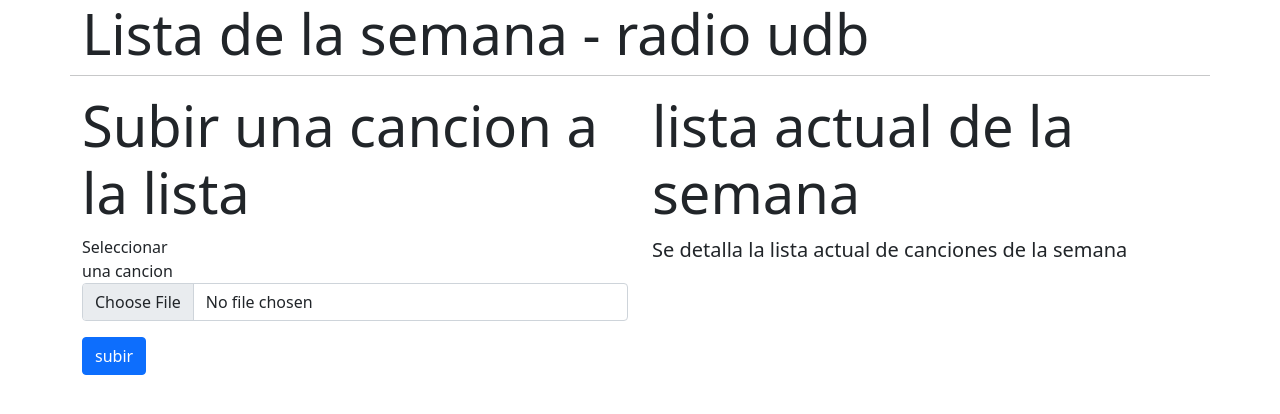
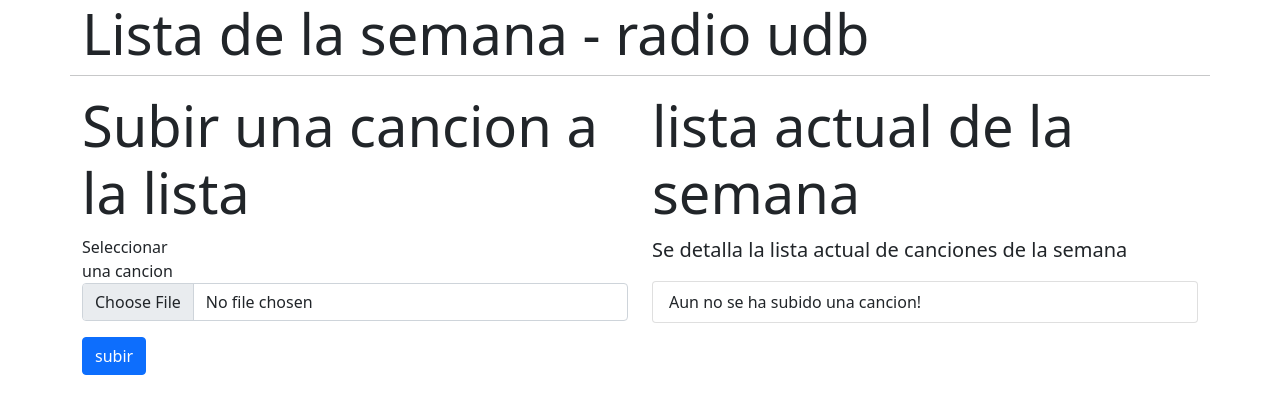
Before and after one commit to EdwinRos/DSS_Catedra, a PHP site: page /administrarListaSemana.php in a window 1280 px wide. Shown: the top 414 px of the page. Run offline with PHP 8.4, Linux system fonts and the light colour scheme.

Commit message:
correccion

```diff
--- a/administracion/administracionViews/ListaSemanaView.php
+++ b/administracion/administracionViews/ListaSemanaView.php
@@ -18,11 +18,16 @@ class ListaSemanaView extends AdministracionModel
     {
         $results = $this->obtenerCancionesActualesSemana();
         echo "<ul class='list-group'>";
-        for ($i =2 ; $i < count($results) ; $i++) {
-            echo "<li class='list-group-item'> $results[$i] <button href='administr' class='btn btn-danger float-end'><svg xmlns='http://www.w3.org/2000/svg' width='16' height='16' fill='currentColor' class='bi bi-trash3' viewBox='0 0 16 16'>
-                  <path d='M6.5 1h3a.5.5 0 0 1 .5.5v1H6v-1a.5.5 0 0 1 .5-.5ZM11 2.5v-1A1.5 1.5 0 0 0 9.5 0h-3A1.5 1.5 0 0 0 5 1.5v1H2.506a.58.58 0 0 0-.01 0H1.5a.5.5 0 0 0 0 1h.538l.853 10.66A2 2 0 0 0 4.885 16h6.23a2 2 0 0 0 1.994-1.84l.853-10.66h.538a.5.5 0 0 0 0-1h-.995a.59.59 0 0 0-.01 0H11Zm1.958 1-.846 10.58a1 1 0 0 1-.997.92h-6.23a1 1 0 0 1-.997-.92L3.042 3.5h9.916Zm-7.487 1a.5.5 0 0 1 .528.47l.5 8.5a.5.5 0 0 1-.998.06L5 5.03a.5.5 0 0 1 .47-.53Zm5.058 0a.5.5 0 0 1 .47.53l-.5 8.5a.5.5 0 1 1-.998-.06l.5-8.5a.5.5 0 0 1 .528-.47ZM8 4.5a.5.5 0 0 1 .5.5v8.5a.5.5 0 0 1-1 0V5a.5.5 0 0 1 .5-.5Z'/>
-                  </svg></button></li>";
+        if(count($results) >2 ){
+            for ($i =2 ; $i < count($results) ; $i++) {
+                echo "<li class='list-group-item'> $results[$i] <button href='administr' class='btn btn-danger float-end'><svg xmlns='http://www.w3.org/2000/svg' width='16' height='16' fill='currentColor' class='bi bi-trash3' viewBox='0 0 16 16'>
+                      <path d='M6.5 1h3a.5.5 0 0 1 .5.5v1H6v-1a.5.5 0 0 1 .5-.5ZM11 2.5v-1A1.5 1.5 0 0 0 9.5 0h-3A1.5 1.5 0 0 0 5 1.5v1H2.506a.58.58 0 0 0-.01 0H1.5a.5.5 0 0 0 0 1h.538l.853 10.66A2 2 0 0 0 4.885 16h6.23a2 2 0 0 0 1.994-1.84l.853-10.66h.538a.5.5 0 0 0 0-1h-.995a.59.59 0 0 0-.01 0H11Zm1.958 1-.846 10.58a1 1 0 0 1-.997.92h-6.23a1 1 0 0 1-.997-.92L3.042 3.5h9.916Zm-7.487 1a.5.5 0 0 1 .528.47l.5 8.5a.5.5 0 0 1-.998.06L5 5.03a.5.5 0 0 1 .47-.53Zm5.058 0a.5.5 0 0 1 .47.53l-.5 8.5a.5.5 0 1 1-.998-.06l.5-8.5a.5.5 0 0 1 .528-.47ZM8 4.5a.5.5 0 0 1 .5.5v8.5a.5.5 0 0 1-1 0V5a.5.5 0 0 1 .5-.5Z'/>
+                      </svg></button></li>";
+            }
+        }else{
+            echo "<li class='list-group-item'>Aun no se ha subido una cancion!</li>";
         }
+
         echo "</ul>";
     }
 
```
